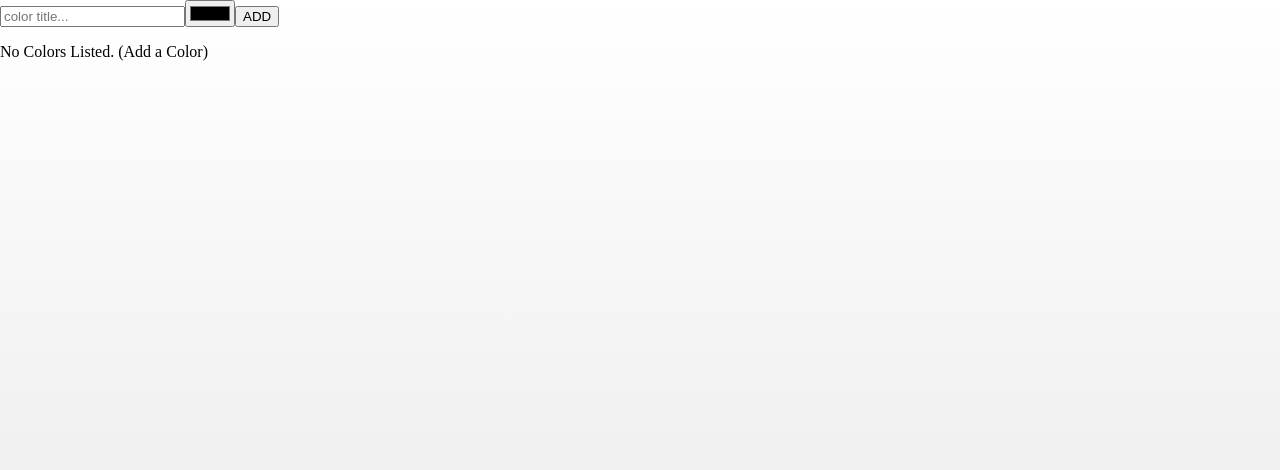
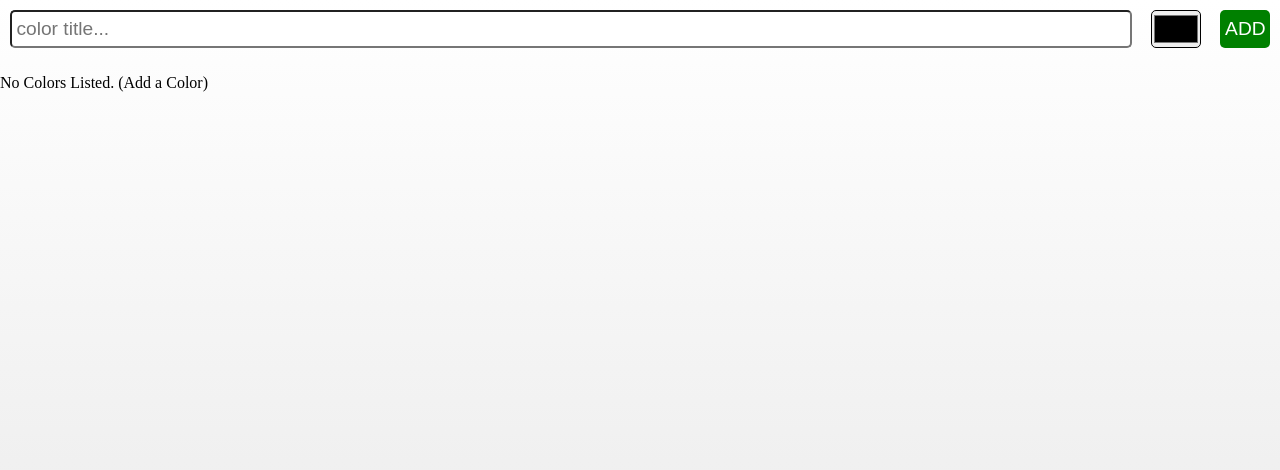
Before and after one commit to feheleno/learningreact, a React (Create React App) app: page / in a window 1280 px wide. Shown: the top 470 px of the page. Built offline with nearby package versions, Linux system fonts and the light colour scheme.

Commit message:
ajustados os scripts sass e os className

```diff
--- a/src/AddColorForm.jsx
+++ b/src/AddColorForm.jsx
@@ -11,7 +11,7 @@ const AddColorForm = ({onNewColor=f=>f}) => {
     _title.focus()
   }
   return(
-    <form onSubmit={submit}>
+    <form className="add-color" onSubmit={submit}>
       <input ref={input => _title = input}
               type='text'
               placeholder='color title...' required />
--- a/src/Color.jsx
+++ b/src/Color.jsx
@@ -1,5 +1,6 @@
 import React from 'react';
 import StarRating from './StarRating';
+import './stylesheets/Color.scss';
 
 const Color = ({title, color, rating=0, onRemove=f=>f, onRate=f=>f}) =>
 <section className="color">
--- a/src/ColorList.jsx
+++ b/src/ColorList.jsx
@@ -1,5 +1,6 @@
 import React from 'react';
 import Color from './Color';
+import './stylesheets/ColorList.scss';
 
 const ColorList = ({colors=[], onRate=f=>f, onRemove=f=>f}) =>
 <div className=" color-list">
```
